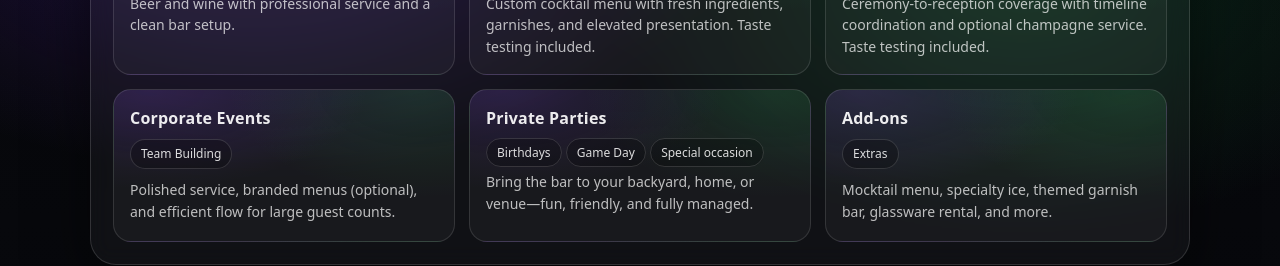
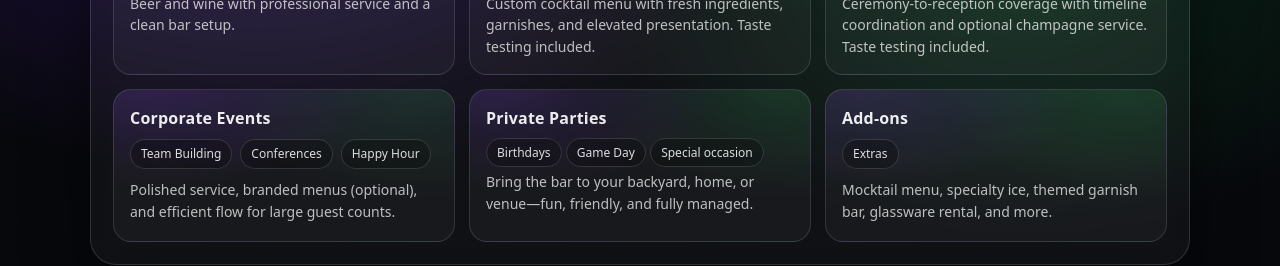
Before and after one commit to jakepbrown27/KBBStaticSite, a plain HTML site: page index.html in a window 1280 px wide. Shown: the part 900-1166 px from the top of the page. Drawn offline with Linux system fonts and the light colour scheme.

Commit message:
testing email key

```diff
--- a/index.html
+++ b/index.html
@@ -94,6 +94,8 @@
               <div class="serviceTop">
                 <h3>Corporate Events</h3>
                 <span class="badge">Team Building</span>
+                <span class="badge">Conferences</span>
+                <span class="badge">Happy Hour</span>
               </div>
               <p>Polished service, branded menus (optional), and efficient flow for large guest counts.</p>
             </article>
```
